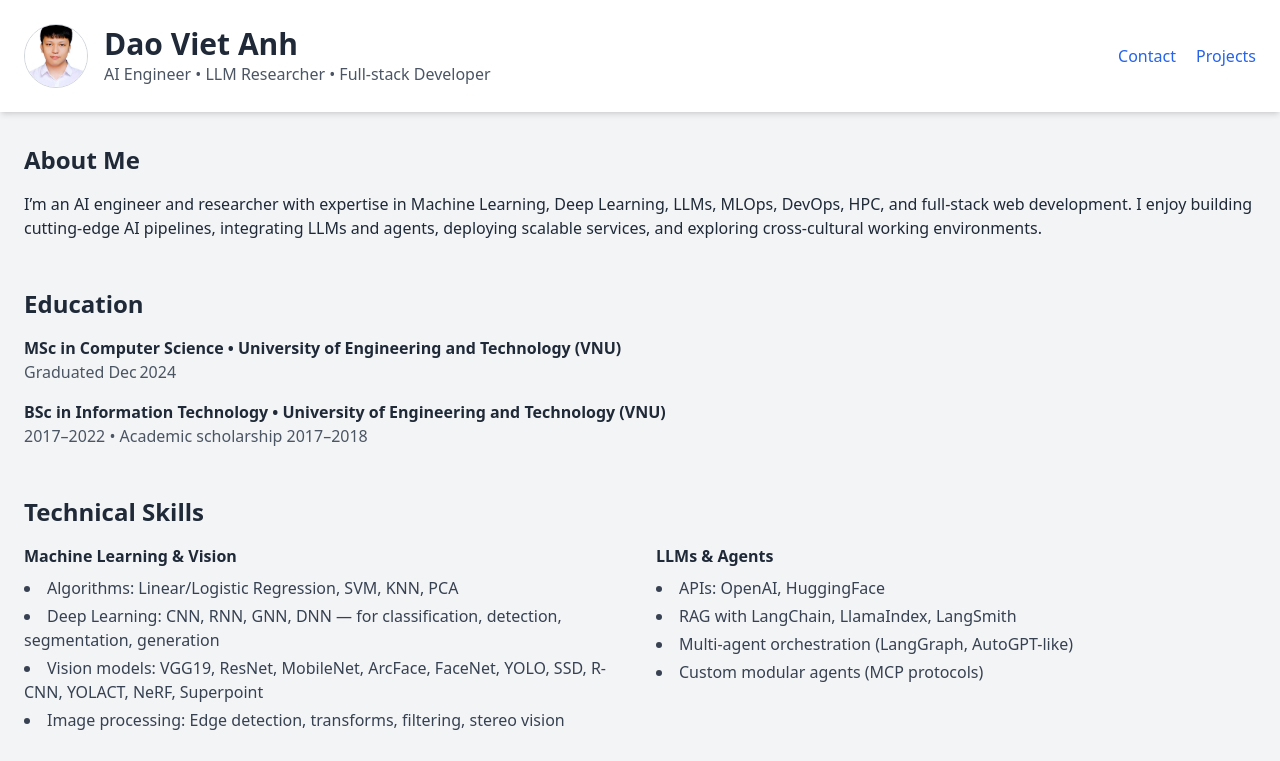
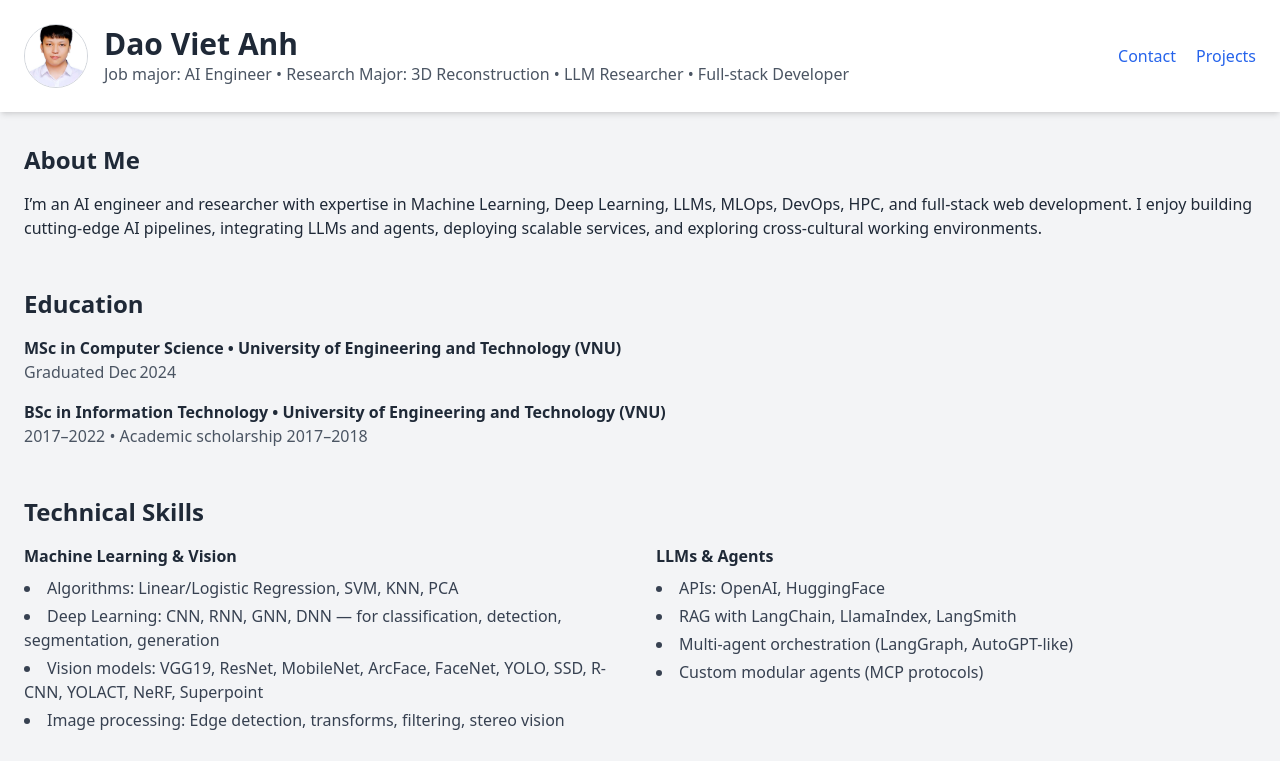
Before and after one commit to daovietanh190499/daovietanh190499.github.io, a plain HTML site: page index.html in a window 1280 px wide. Shown: the top 761 px of the page. Drawn offline with nearby package versions, Linux system fonts and the light colour scheme.

Commit message:
Modify profile description for clarity
Updated the description in the profile section to include job major and research major.

```diff
--- a/index.html
+++ b/index.html
@@ -15,7 +15,7 @@
         <img src="avatar.jpg" alt="Avatar" class="w-16 h-16 rounded-full object-cover border border-gray-300" />
         <div>
           <h1 class="text-3xl font-bold">Dao Viet Anh</h1>
-          <p class="text-gray-600">AI Engineer • LLM Researcher • Full‑stack Developer</p>
+          <p class="text-gray-600">Job major: AI Engineer • Research Major: 3D Reconstruction • LLM Researcher • Full‑stack Developer</p>
         </div>
       </div>
       <div>
```
